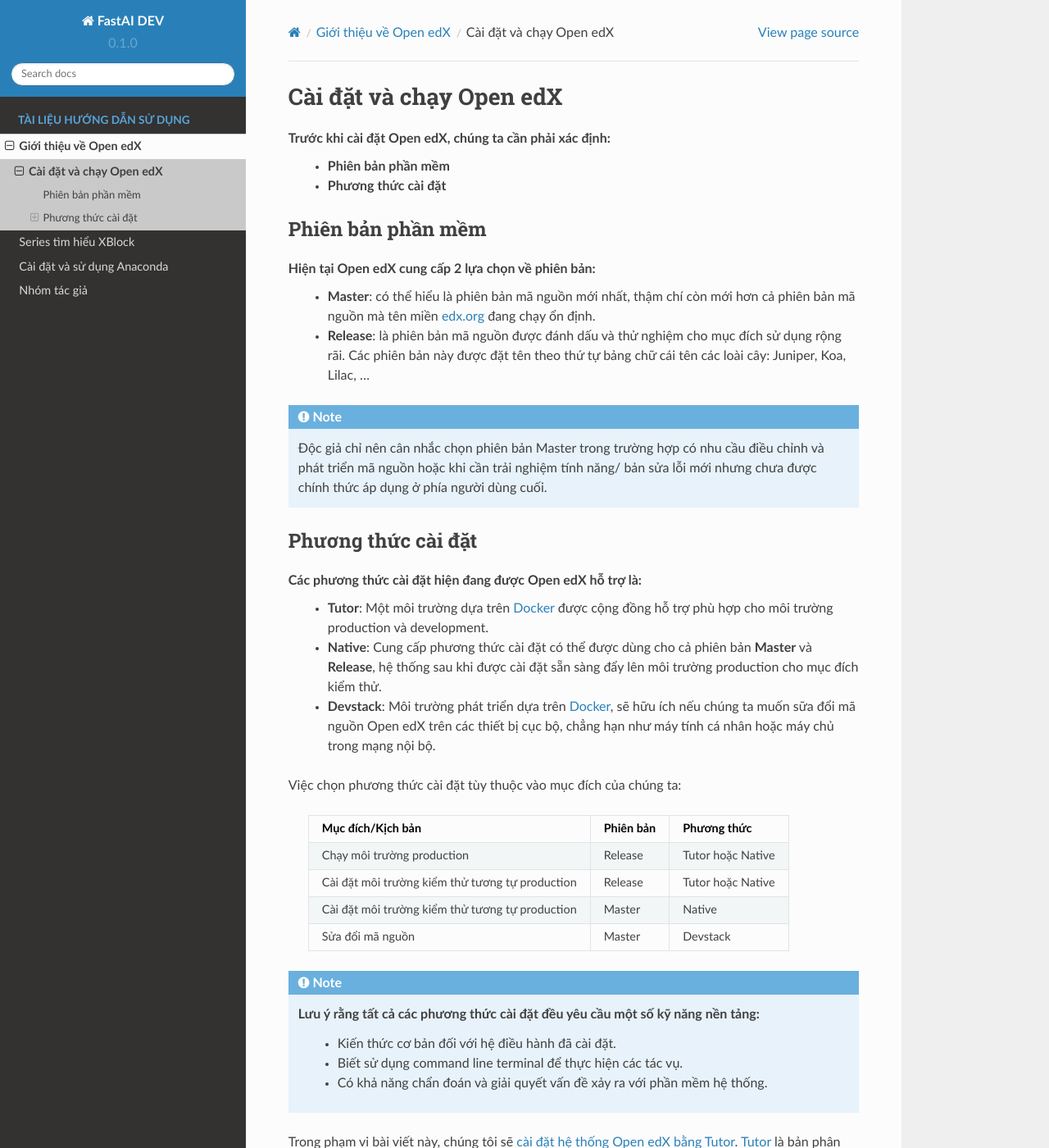
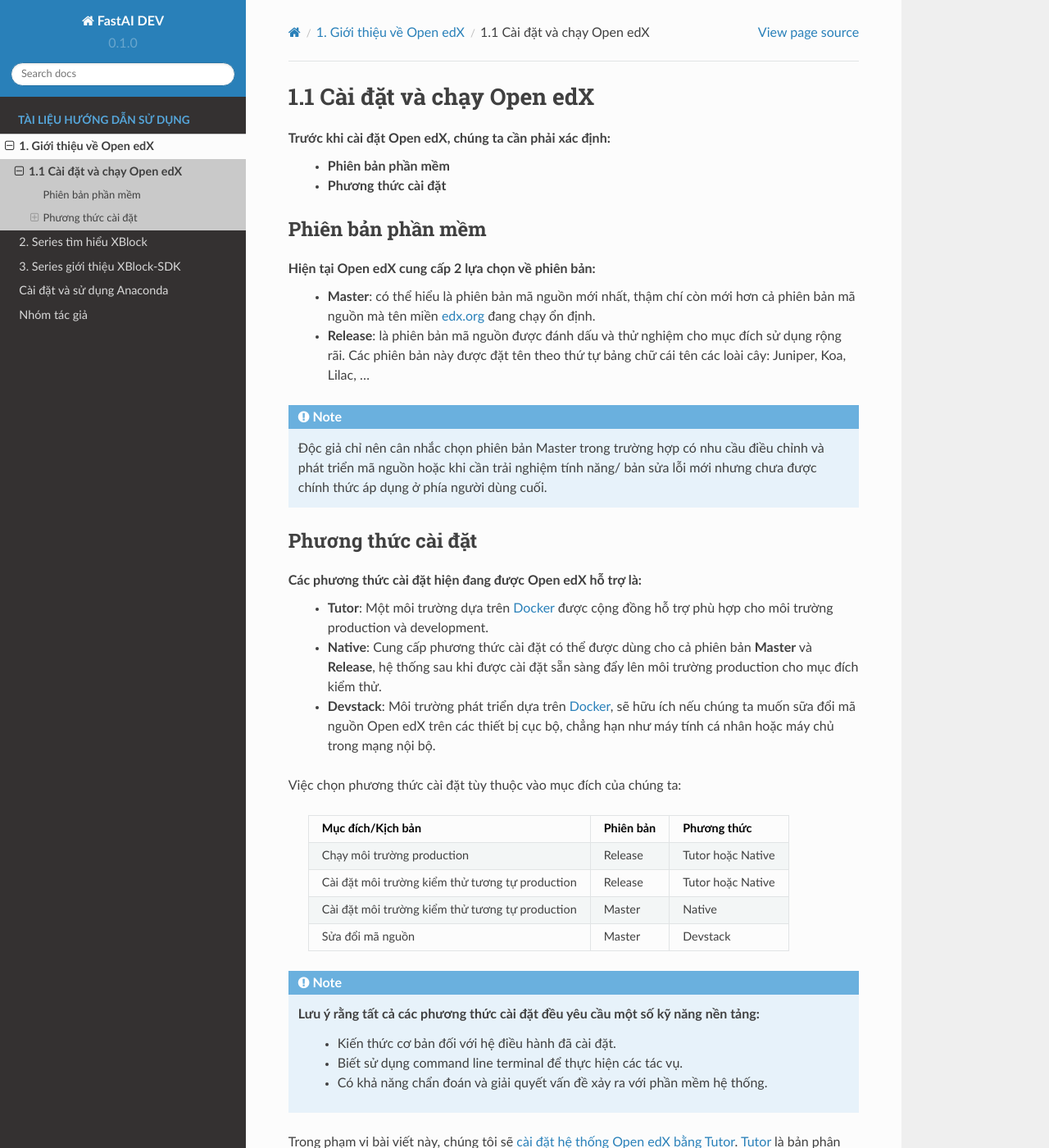
Before and after one commit to duonghuuphuc/edx-tut-v1, a Sphinx documentation site: the page built from docs/source/configuration.rst, in a window 1280 px wide and 1400 px high. Shown: the whole window at 82% size. Built offline with Sphinx 7.4.7 and the Read the Docs theme 2.0.0, drawn with Linux system fonts in a browser that asks for light colours.

Commit message:
create blog-3

```diff
--- /dev/null
+++ b/docs/source/_static/css/custom-table.css
@@ -0,0 +1,24 @@
+.table-wrapper {
+	overflow-x: auto;
+	margin-bottom: 20px;
+}
+
+.csv {
+	border-collapse: collapse;
+	width: 100%;
+}
+
+.csv th,
+.csv td {
+	padding: 8px;
+	border: 1px solid #ccc;
+}
+
+.csv th {
+	background-color: #f2f2f2;
+	font-weight: bold;
+}
+
+.csv td {
+	vertical-align: top;
+}
--- a/docs/source/conf.py
+++ b/docs/source/conf.py
@@ -2,42 +2,42 @@
 
 # -- Project information
 
-project = 'FastAI DEV'
-copyright = '2023, FastAI contributors'
-author = 'FastAI contributors'
+project = "FastAI DEV"
+copyright = "2023, FastAI contributors"
+author = "FastAI contributors"
 
-release = '0.1'
-version = '0.1.0'
+release = "0.1"
+version = "0.1.0"
 
 # -- General configuration
 
 extensions = [
-    'sphinx.ext.duration',
-    'sphinx.ext.doctest',
-    'sphinx.ext.autodoc',
-    'sphinx.ext.autosummary',
-    'sphinx.ext.intersphinx',
-    'sphinxext.opengraph'
+    "sphinx.ext.duration",
+    "sphinx.ext.doctest",
+    "sphinx.ext.autodoc",
+    "sphinx.ext.autosummary",
+    "sphinx.ext.intersphinx",
+    "sphinxext.opengraph",
 ]
 
 intersphinx_mapping = {
-    'python': ('https://docs.python.org/3/', None),
-    'sphinx': ('https://www.sphinx-doc.org/en/master/', None),
+    "python": ("https://docs.python.org/3/", None),
+    "sphinx": ("https://www.sphinx-doc.org/en/master/", None),
 }
-intersphinx_disabled_domains = ['std']
+intersphinx_disabled_domains = ["std"]
 
-templates_path = ['_templates']
+templates_path = ["_templates"]
 
 # -- Options for HTML output
 
-html_theme = 'sphinx_rtd_theme'
+html_theme = "sphinx_rtd_theme"
 
 # -- Options for EPUB output
-epub_show_urls = 'footnote'
+epub_show_urls = "footnote"
 
 
 # -- html favicon
-html_favicon = 'https://fastai.dev/favicon.png'
+html_favicon = "https://fastai.dev/favicon.png"
 
 # -- Options for Open Graph
 
@@ -54,4 +54,6 @@
 ]
 
 # Add custom static paths
-html_static_path = ['_static']
+html_static_path = ["_static"]
+
+html_css_files = ["css/custom-table.css"]
--- a/docs/source/configuration.rst
+++ b/docs/source/configuration.rst
@@ -1,7 +1,7 @@
 .. _configuration:
 
-Cài đặt và chạy Open edX
-=========================
+1.1 Cài đặt và chạy Open edX
+============================
 Trước khi cài đặt Open edX, chúng ta cần phải xác định:
   * **Phiên bản phần mềm**
   * **Phương thức cài đặt**
--- a/docs/source/edx-introduce.rst
+++ b/docs/source/edx-introduce.rst
@@ -1,5 +1,5 @@
-Giới thiệu về Open edX
-======================
+1. Giới thiệu về Open edX
+==========================
 edX là một nền tảng cung cấp khóa học trực tuyến mở có thể truy cập qua website và không giới hạn số lượng tham gia (**Massive Open Online Course - MOOC**) có nguồn gốc từ Mỹ, được thành lập bởi `Harvard <https://www.harvard.edu/>`_ và `MIT <https://web.mit.edu/>`_. Đơn vị này cung cấp các khóa học trực tuyến ở trình độ đại học trong nhiều lĩnh vực khác nhau cho một cộng đồng người học trên toàn thế giới, bao gồm một số khóa học miễn phí. Ngoài ra, edX cũng tiến hành nghiên cứu về quá trình học tập dựa trên cách mà người học sử dụng nền tảng. edX hoạt động trên nền tảng phần mềm mã nguồn mở miễn phí có tên Open edX.
 
 Các khóa học trên Open edX được cấu trúc thành các chuỗi học tập hàng tuần. Mỗi chuỗi học tập bao gồm các video ngắn hoặc tài liệu học tập dạng văn bản kết hợp với các bài tập tương tác, nơi người học có thể ngay lập tức thực hành các khái niệm mới từ video. Open edX cũng bao gồm diễn đàn nơi cho phép người học thảo luận với nhau, với trợ giảng, giảng viên.
--- a/docs/source/edx-series.rst
+++ b/docs/source/edx-series.rst
@@ -1,8 +1,9 @@
-Series tìm hiểu XBlock
-=============================
+2. Series tìm hiểu XBlock
+==========================
+.. _xblock_overview:
 
-Tổng quan về XBlock
--------------------
+2.1. Tổng quan về XBlock
+------------------------
 XBlock là một trong những thành phần của nền tảng Open edX với mục đích xây dựng giáo trình và bài giảng. XBlock được thiết kế theo mô hình kiến trúc các thành phần (**Component-based Architecture**) nhằm mục tiêu xây dựng các khối chức năng độc lập, có thể tái sử dụng và tích hợp vào các khóa học trực tuyến. XBlock cho phép cộng đồng lập trình viên xây dựng và phát triển chức năng riêng để tích hợp vào khóa học và vẫn hoạt động tốt với các khối chức năng khác. Người quản lý khóa học có thể kết hợp các XBlock khác nhau, từ video, văn bản đến môi trường học tập cộng tác để nâng cao trải nghiệm học viên và giảng viên trong quá trình dạy-học.
 
 .. raw:: html
@@ -52,8 +53,8 @@
 
 .. _xblock_requirements:
 
-Điều kiện
----------
+2.2. Điều kiện
+--------------
 
 Bài viết này hướng đến các lập trình viên. Do đó, độc giả nên có kiến thức cơ bản các công nghệ sau:
 
@@ -63,8 +64,8 @@
 - Môi trường ảo Python
 - Git
 
-Cài đặt môi trường lập trình
-----------------------------
+2.3. Cài đặt môi trường lập trình
+---------------------------------
 
 Để xây dựng một XBlock, chúng ta cần phải có các công cụ sau trên thiết bị:
 
@@ -85,8 +86,8 @@
 
 Các bước cài đặt XBlock SDK sẽ được mô tả trong phần :ref:`tiếp theo<xblock-sdk-configuration>` của bài viết.
 
-Cài đặt và triển khai XBlock-SDK
---------------------------------
+2.4. Cài đặt và triển khai XBlock-SDK
+-------------------------------------
 
 .. toctree::
     :maxdepth: 2
@@ -94,8 +95,8 @@
     xblock-sdk-configuration
     first-xblock
 
-Tổng kết
---------
+2.5. Tổng kết
+-------------
 
 Trong bài viết này, chúng ta đã tìm hiểu về XBlock và cách sử dụng XBlock SDK để xây dựng và phát triển các XBlock. Qua quá trình tạo XBlock, chúng ta đã có cái nhìn tổng quan về quy trình và công cụ cần thiết để tạo ra các phần mở rộng tùy chỉnh trong hệ thống Open edX.
 
--- a/docs/source/index.rst
+++ b/docs/source/index.rst
@@ -30,5 +30,6 @@
 
 	edx-introduce
 	edx-series
+	xblock-sdk-series
 	anaconda
 	contributors
```
Also changed, not shown: docs/source/xblock-field.rst (added, +180 -0 lines), docs/source/xblock-fragment.rst (added, +126 -0 lines), docs/source/xblock-method.rst (added, +83 -0 lines), docs/source/xblock-sdk-series.rst (added, +42 -0 lines), docs/source/_static/images/xblock-success.png (added).
